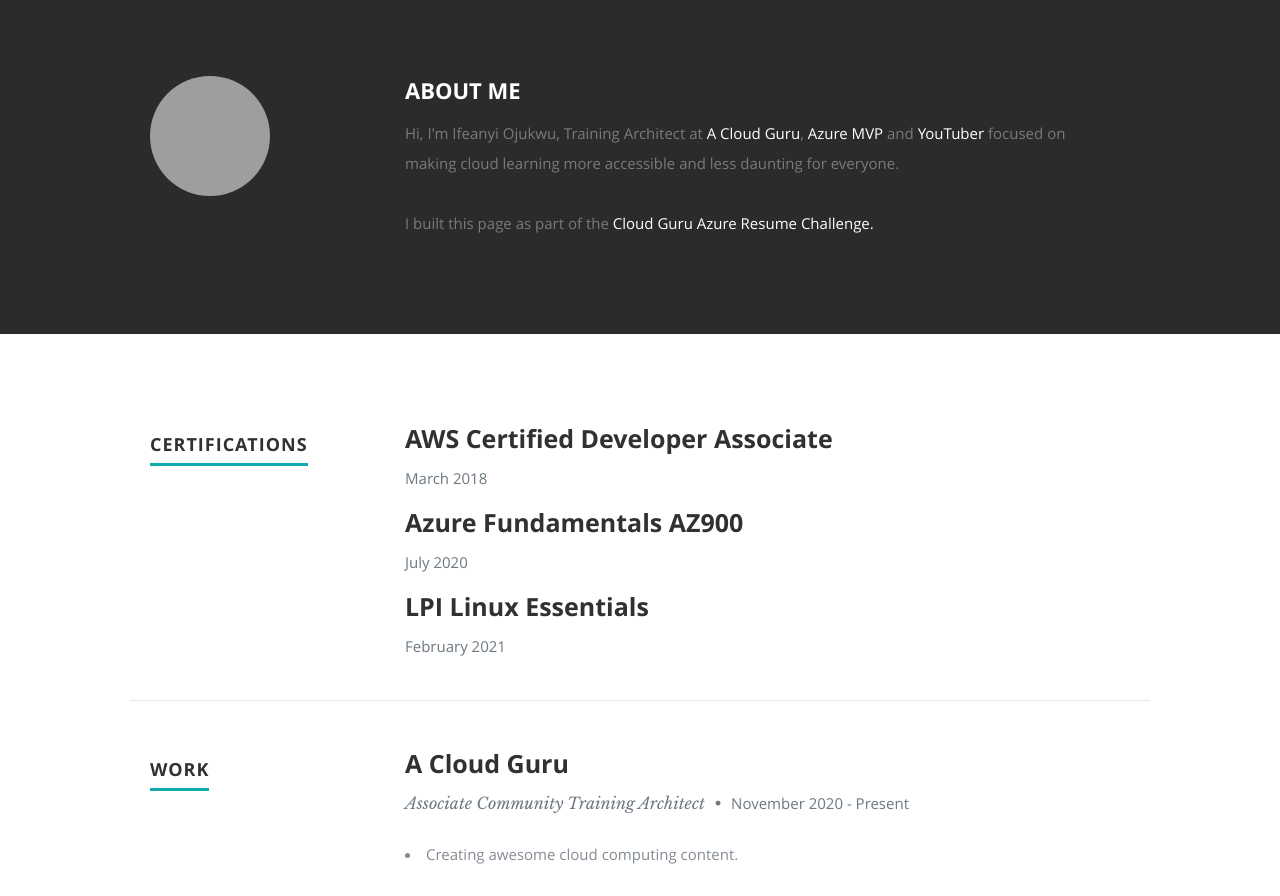
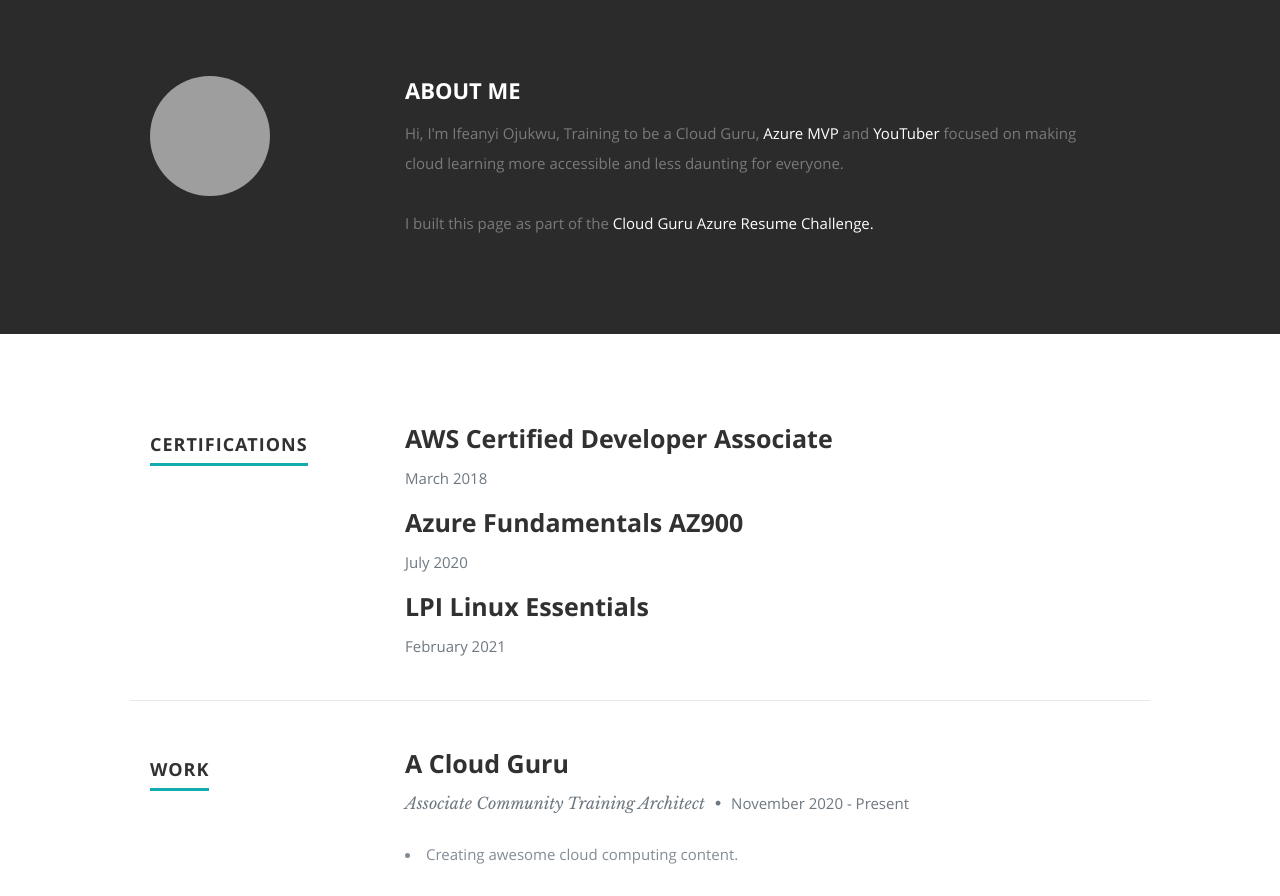
Before and after one commit to cloudquill/azure-resume, a plain HTML site: page frontend/index.html in a window 1280 px wide. Shown: the part 820-1716 px from the top of the page. Drawn offline with nearby package versions, Linux system fonts and the light colour scheme; no server answers; grey boxes are pictures that could not be loaded.

Commit message:
Edited index file

```diff
--- a/frontend/index.html
+++ b/frontend/index.html
@@ -91,7 +91,7 @@
 
             <h2>ABOUT ME</h2>
 
-            <p> Hi, I'm Ifeanyi Ojukwu, <span>Training Architect at <a href="https://acloud.guru">A Cloud Guru</a></span>, <span> <a href="https://mvp.microsoft.com/en-us/PublicProfile/5003866">Azure MVP</a></span>
+            <p> Hi, I'm Ifeanyi Ojukwu, <span>Training to be a Cloud Guru</a></span>, <span> <a href="https://mvp.microsoft.com/en-us/PublicProfile/5003866">Azure MVP</a></span>
                and <span><a href="https://youtube.com/madebygps">YouTuber</a></span> focused on making cloud learning more accessible and less daunting for everyone.
 
          </br>
```
